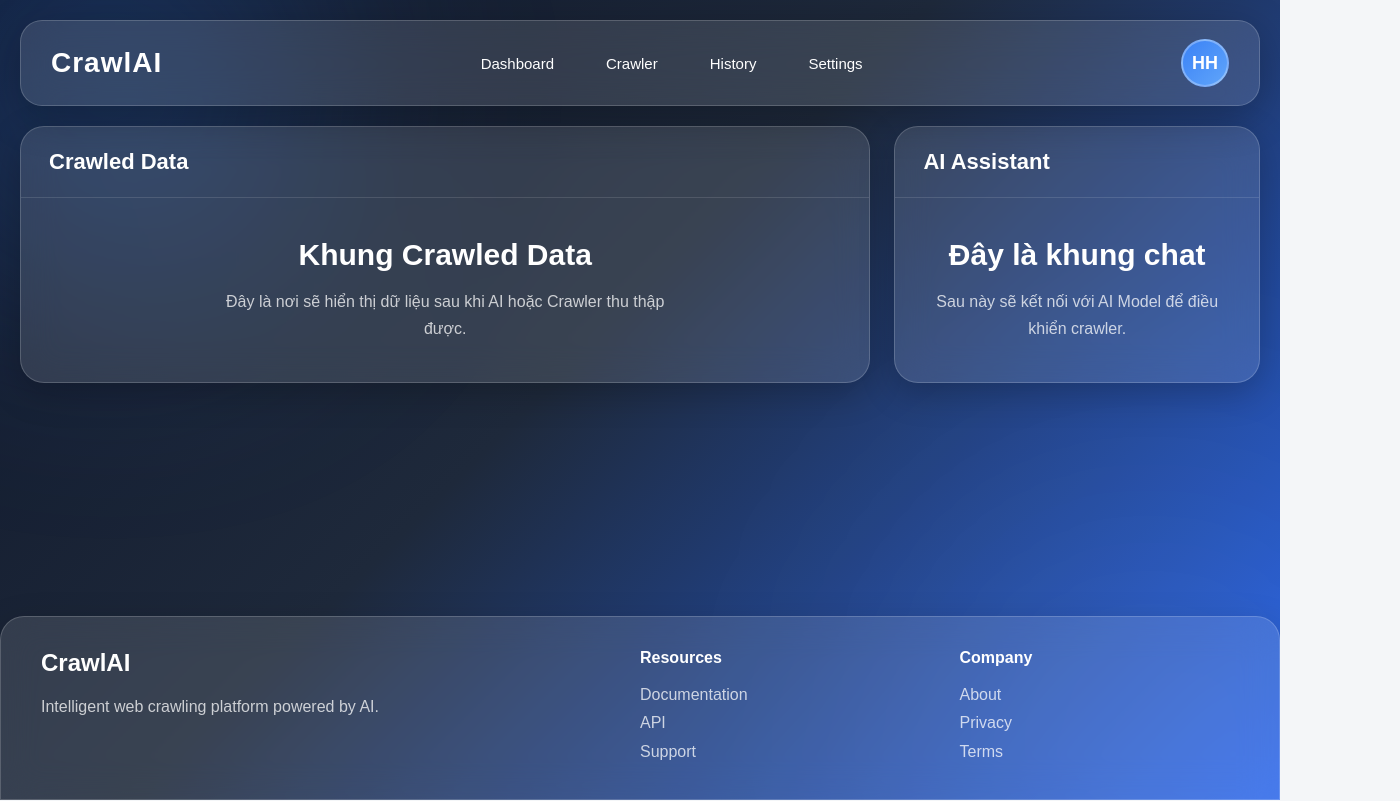
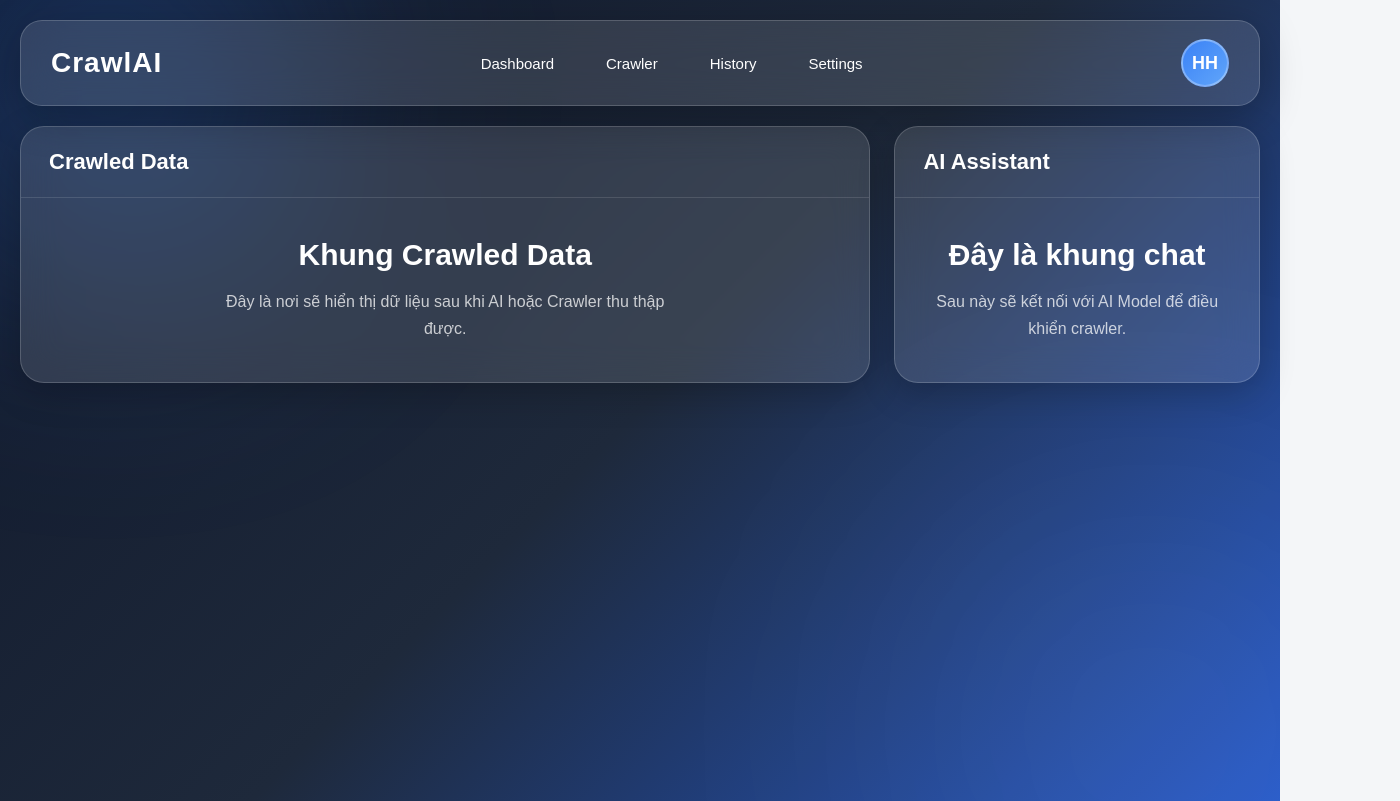
Before and after one commit to nguyenhoanghuy34/agentic-web-crawler, a React (Vite) app: page /app in a window 1280 px wide. Shown: the top 801 px of the page, 1400 px wide, since content can reach past the window. Built offline with nearby package versions, Linux system fonts and the light colour scheme.

Commit message:
Footer below the fold

```diff
--- a/src/features/crawler/crawler.css
+++ b/src/features/crawler/crawler.css
@@ -30,10 +30,6 @@
     display:flex;
 
     flex-direction:column;
-
-    position:relative;
-
-    overflow:hidden;
 
     background:
         linear-gradient(
@@ -269,14 +265,12 @@
 
     padding:0 20px 20px;
 
-    min-height:0;
-
-    position:relative;
-
-    z-index:2;
+    /*
+        Quan trọng
+    */
+    min-height:calc(100vh - 110px);
 
 }
-
 /* =====================================================
                 LEFT DATA PANEL
 ===================================================== */
@@ -470,9 +464,9 @@
 
 .crawler-footer{
 
-    margin:0;
+    margin:20px;
 
-    padding:32px 40px;
+    padding:40px;
 
     display:grid;
 
@@ -480,7 +474,7 @@
 
     gap:40px;
 
-    border-radius:24px 24px 0 0;
+    border-radius:24px;
 
     background:var(--glass-bg);
 
@@ -492,11 +486,7 @@
 
     box-shadow:
 
-        0 10px 35px rgba(0,0,0,.18);
-
-    position:relative;
-
-    z-index:2;
+        0 10px 35px rgba(0,0,0,.2);
 
 }
 
```
